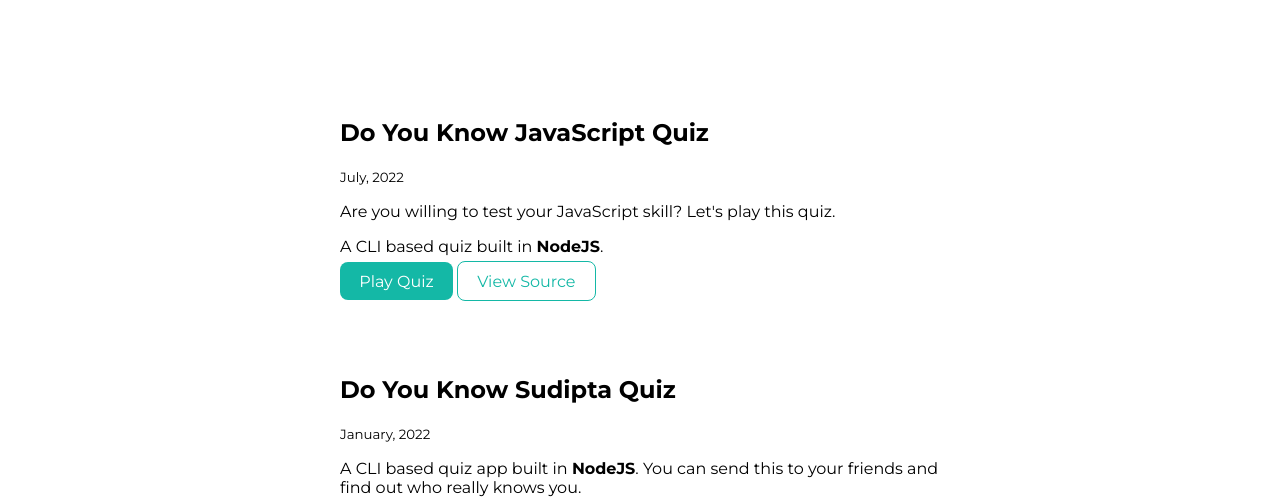
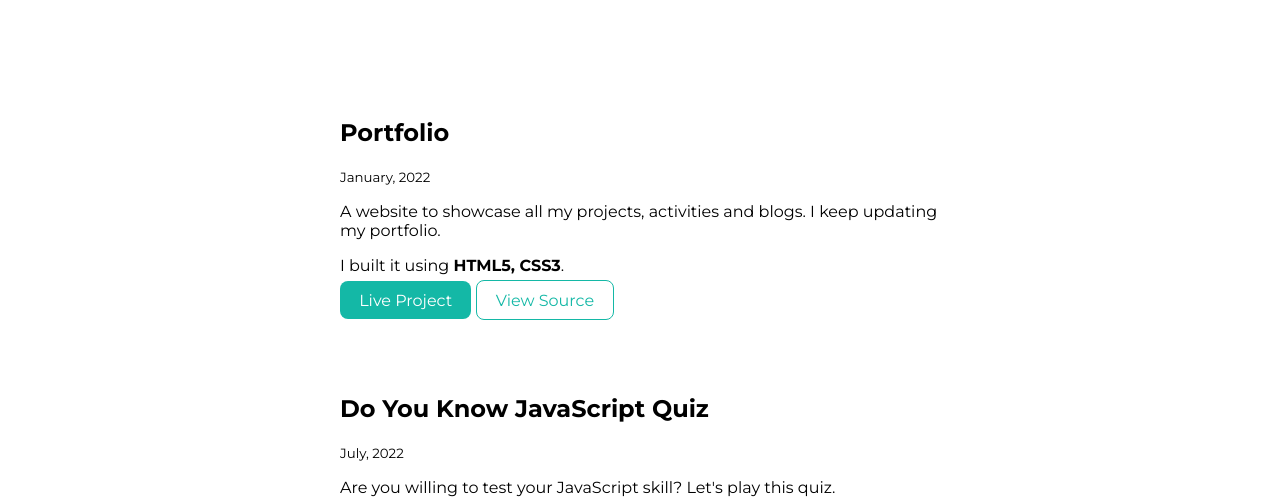
Before and after one commit to SudiptaChakraborty51/Portfolio, a plain HTML site: page projects.html in a window 1280 px wide. Shown: the part 272-772 px from the top of the page. Drawn offline with Linux system fonts and the light colour scheme.

Commit message:
add porfolio in project page

```diff
--- a/projects.html
+++ b/projects.html
@@ -33,6 +33,18 @@
   </header>
 
   <ul class="list-non-bullet">
+    <li>
+      <article class="showcase-list container container-center">
+        <h1>Portfolio</h1>
+        <small>January, 2022</small>
+        <p>A website to showcase all my projects, activities and blogs. I keep updating my portfolio.</p>
+        <p>I built it using <strong>HTML5, CSS3</strong>.</p>
+        <a class="link link-primary"
+          href="https://sudiptachakraborty.netlify.app/">Live Project</a>
+        <a class="link link-secondary" href="https://github.com/SudiptaChakraborty51/DoYouKnowJavaScriptQuiz">View
+          Source</a>
+      </article>
+    </li>
     <li>
       <article class="showcase-list container container-center">
         <h1>Do You Know JavaScript Quiz</h1>
```
